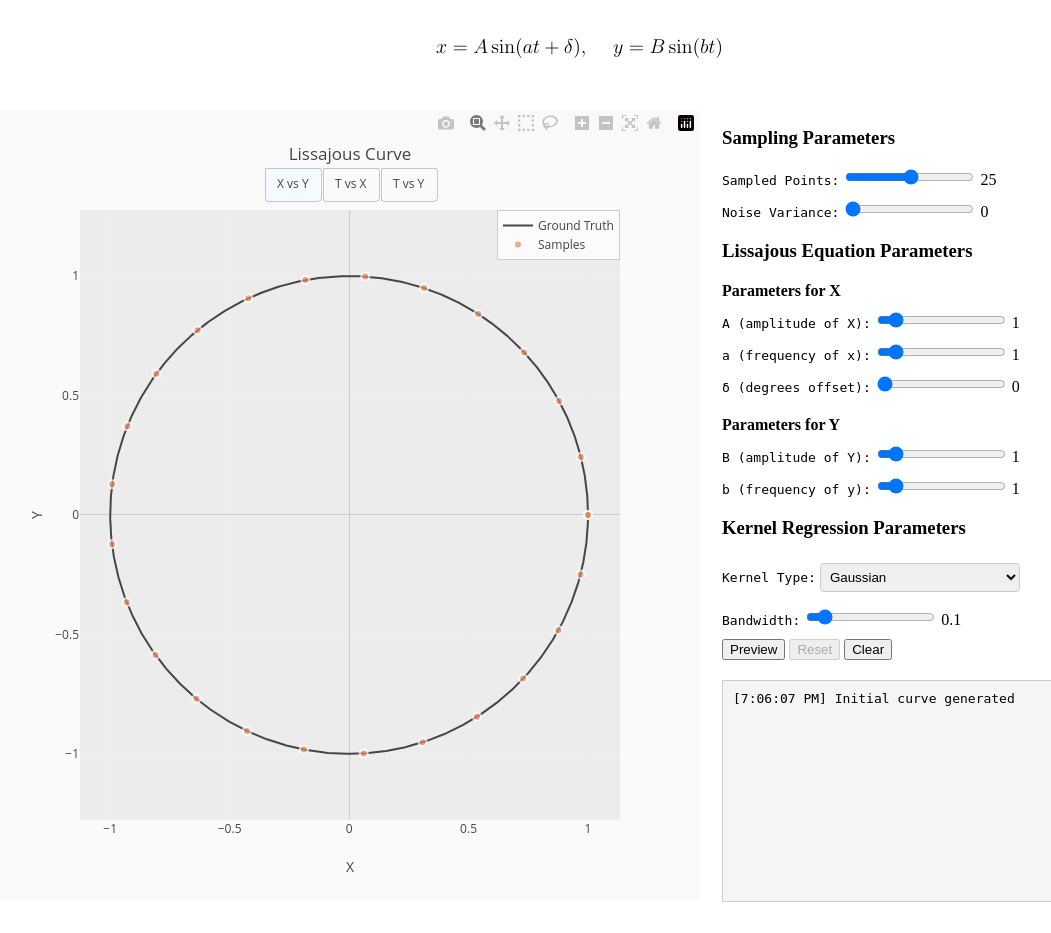
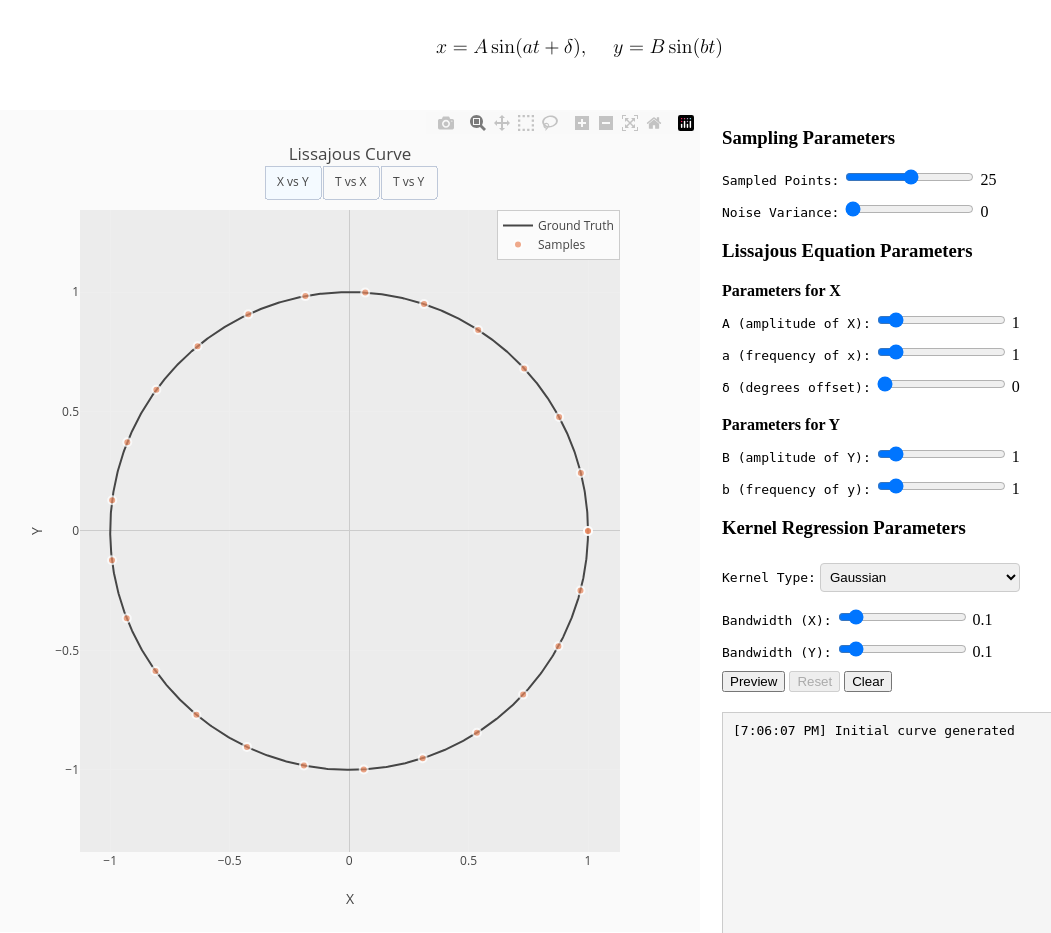
Before and after one commit to D-Vaillant/compstats-final, a Flask app: page / in a window 1320 px wide. Shown: the top 933 px of the page, without its empty margins (82-1133 px from the left). Before the commit the page ends 902 px from the top, so only its background shows below. Run offline with Flask 3, Linux system fonts and the light colour scheme; some libraries are stand-ins or nearby versions.

Commit message:
Added support for different bandwidths for X, Y.

```diff
--- a/learning/routes.py
+++ b/learning/routes.py
@@ -51,7 +51,9 @@ def get_points():
 def fit_points():
     try:
         data = request.get_json()
-        bandwidth = data.get('bandwidth')
+        bandwidth_x = float(data.get('bandwidth_x'))
+        bandwidth_y = float(data.get('bandwidth_y'))
+
         kernel_type = data.get('kernel', 'normal')
 
         # Generate different sets of points
@@ -60,7 +62,8 @@ def fit_points():
 
 
         fitted_points = fit_curve(sampled_points,
-                                  bandwidth=float(bandwidth),
+                                  bandwidth_x=bandwidth_x,
+                                  bandwidth_y=bandwidth_y,
                                   kernel=kernel_type)
 
         points = {
--- a/static/js/plot.js
+++ b/static/js/plot.js
@@ -67,7 +67,8 @@ class ParametricPlot {
             kernel: document.getElementById('kernel'), // Kernel
             n_sampled: document.getElementById('n_sampled'),   // Points to highlight
             noise: document.getElementById('gauss_noise'),  // Amount of gaussian noise
-            bandwidth: document.getElementById('bandwidth'), // Band width.
+            bandwidthX: document.getElementById('bandwidthX'), // Band width for X.
+            bandwidthY: document.getElementById('bandwidthY'), // Band width for Y.
         };
 
         this.setupEventListeners();
@@ -89,7 +90,7 @@ class ParametricPlot {
                 // Update the display value
                 document.getElementById(`${key}Value`).textContent = element.value;
                 // Update plot if not in preview mode
-                if (!(this.isPreviewMode || element.id === 'bandwidth')) {
+                if (!(this.isPreviewMode || element.id.startsWith('bandwidth'))) {
                     this.fetchAndUpdatePlot();
                 }
             });
@@ -267,7 +268,7 @@ class ParametricPlot {
             this.isPreviewMode = true;
             this.previewButton.textContent = 'Run';
             this.resetButton.disabled = false;
-            this.logStatus(`Regression parameters: kernel=${this.params.kernel.value}, bandwidth=${this.params.bandwidth.value}.`);
+            this.logStatus(`Regression parameters: K=${this.params.kernel.value}, bw_X=${this.params.bandwidthX.value}, bw_Y=${this.params.bandwidthY.value}.`);
             Object.values(this.params).forEach(param => param.disabled = true);
         } else {
             // Execute run action
@@ -282,7 +283,8 @@ class ParametricPlot {
                     body: JSON.stringify({
                         'sampled_points': this.points.sampledPoints,
                         'ground_truth': this.points.groundTruth,
-                        'bandwidth': this.params.bandwidth.value,
+                        'bandwidth_x': this.params.bandwidthX.value,
+                        'bandwidth_y': this.params.bandwidthY.value,
                         'kernel': this.params.kernel.value})
                 });
 
--- a/templates/index.html
+++ b/templates/index.html
@@ -61,10 +61,16 @@
                     </select>
                 </div>
                 <div class="parameter">
-                    <label for="bandwidth">Bandwidth:</label>
-                    <input type="range" id="bandwidth" class="idempotent"
+                    <label for="bandwidthX">Bandwidth (X):</label>
+                    <input type="range" id="bandwidthX" class="idempotent"
                            min="0.005" max="1" value="0.1" step="0.005">
-                    <span id="bandwidthValue">0.1</span>
+                    <span id="bandwidthXValue">0.1</span>
+                </div>
+                <div class="parameter">
+                    <label for="bandwidthY">Bandwidth (Y):</label>
+                    <input type="range" id="bandwidthY" class="idempotent"
+                           min="0.005" max="1" value="0.1" step="0.005">
+                    <span id="bandwidthYValue">0.1</span>
                 </div>
 
                 <button id="previewButton">Preview</button>
```
Also changed, not shown: learning/learner.py (+14 -14 lines), tests/test_regression.py (+2 -1 lines).
